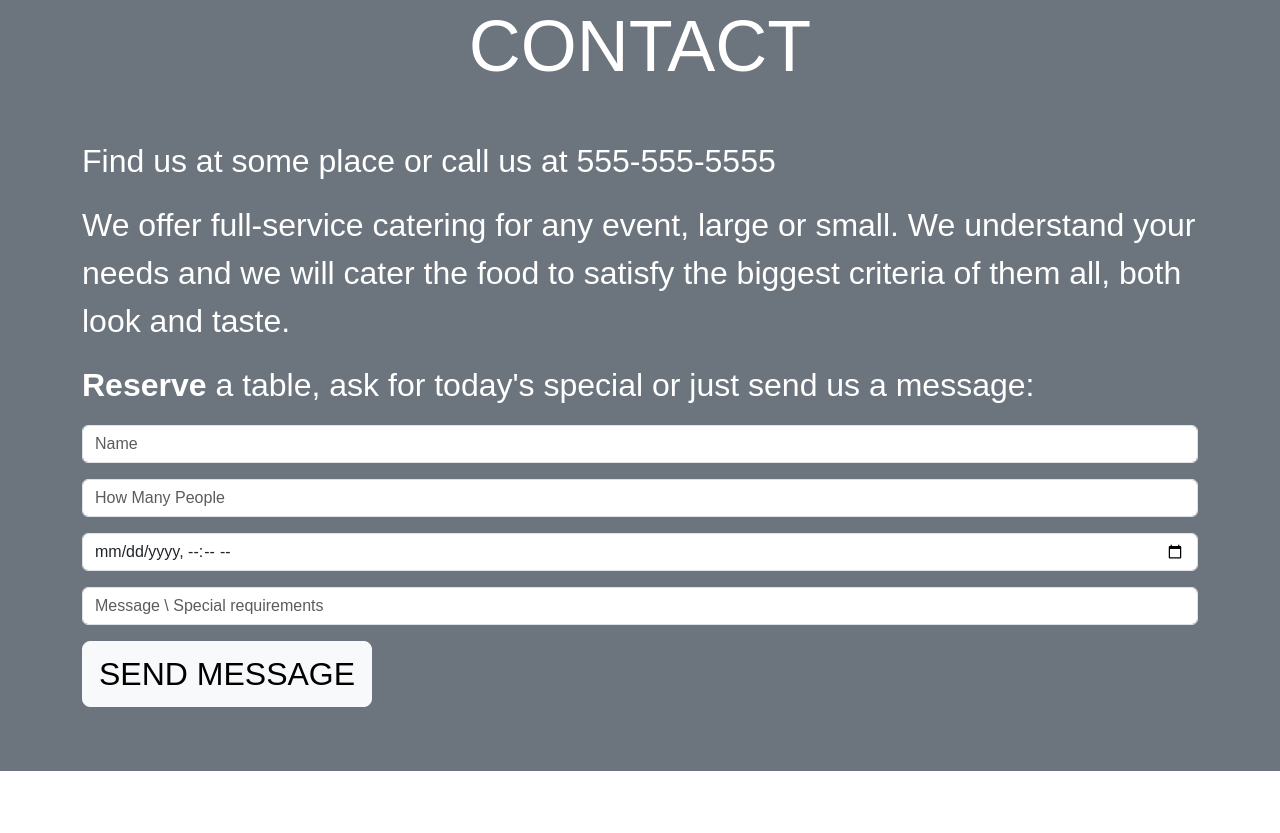
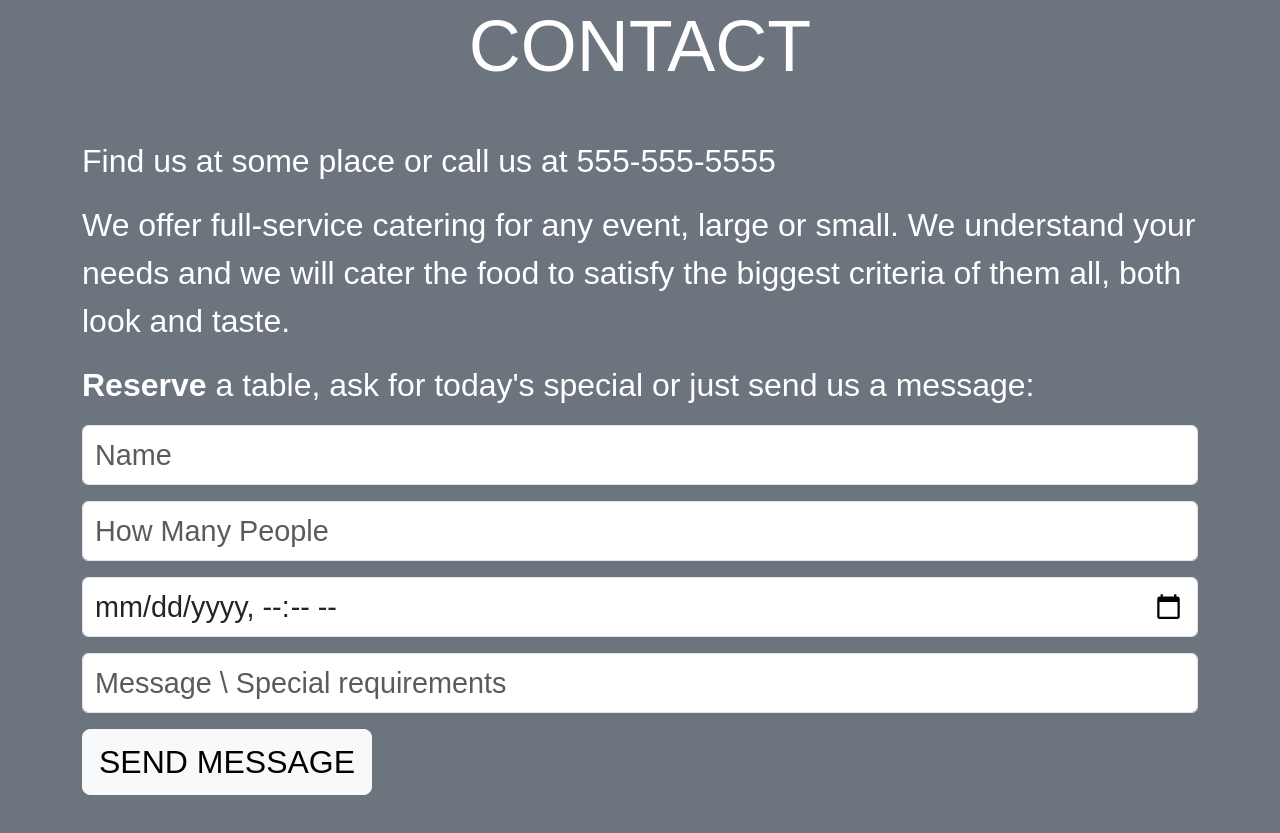
Before and after one commit to JoJava25/New-York-Woodfired-Pizza, a plain HTML site: page index.html in a window 1280 px wide. Shown: the part 3887-4720 px from the top of the page. Before the commit the page ends 4658 px from the top, so only its background shows below. Drawn offline with nearby package versions, Linux system fonts and the light colour scheme; a web font is replaced by a local one.

Commit message:
Make forms larger

```diff
--- a/index.html
+++ b/index.html
@@ -120,7 +120,7 @@
         </div>
     </div>
 
-    <!--Contact-->
+<!--Contact-->
     <div class="container-fluid bg-secondary text-white py-5 fs-2" id="contact">
         <div class="container">
             <h1 class="text-center display-2 mb-5">CONTACT</h1>
@@ -139,7 +139,7 @@
                     <input type="datetime-local" placeholder="Date and Time" required name="Name" Value="date.now()" class="form-control extra-large">
                 </div>
                 <div class="mb-3">
-                    <input type="text" placeholder="Message \ Special requirements" required name="Comments" class="form-control extra-large">
+                    <input type="text" placeholder="Message \ Special requirements" required name="Message" class="form-control extra-large">
                 </div>
                 <div class="mb-3">
                     <button type="submit" class="btn btn-light btn-lg btn-block fs-2">SEND MESSAGE</button>
--- a/style.css
+++ b/style.css
@@ -105,3 +105,9 @@ body,h1,h2,h3,h4,h5,h6 {
 .img-grayscale {
     filter: grayscale(100%);
 }
+
+/*XL form boxes*/
+.extra-large {
+    height: 60px;
+    font-size: 1.8rem;
+  }
```
